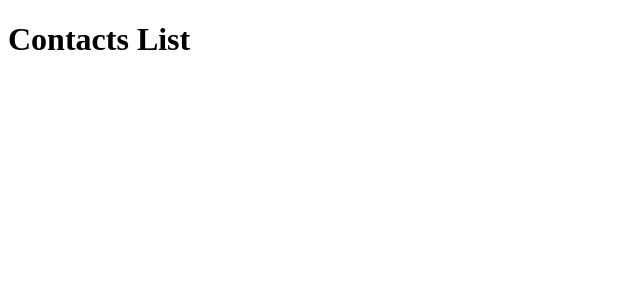
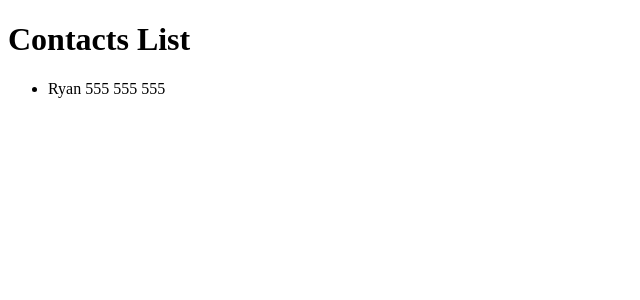
Before and after one commit to rcruzy/react-for-everyone-levelup-tuts, a React app: page / in a window 1280 px wide. Shown: the top 300 px of the page, without its empty margins (0-640 px from the left). Built offline with nearby package versions, Linux system fonts and the light colour scheme.

Commit message:
tutorial 10 importing and exporting components

```diff
--- a/src/App.js
+++ b/src/App.js
@@ -1,6 +1,9 @@
 // import from dependencies
 import React from 'react';
 import ReactDom from 'react-dom';
+
+// import created component
+import ContactsList from './ContactsList';
 
 // base component
 class App extends React.Component {
@@ -8,6 +11,10 @@ class App extends React.Component {
         return (
             <div>
                 <h1>Contacts List</h1>
+                {/* use created component in ContactsList.js - yep this is
+                    how you comment in JSX. Block JS comments enclosed in {}
+                */}
+                <ContactsList />
             </div>
         )
     }
--- /dev/null
+++ b/src/ContactsList.js
@@ -0,0 +1,17 @@
+// import from dependencies
+import React from 'react';
+import ReactDom from 'react-dom';
+
+// chld component component
+class ContactsList extends React.Component {
+    render() {
+        return (
+            <ul>
+                <li>Ryan 555 555 555</li>
+            </ul>
+        )
+    }
+}
+
+// export to be able to import from other component - ES6 feature
+export default ContactsList;
```
